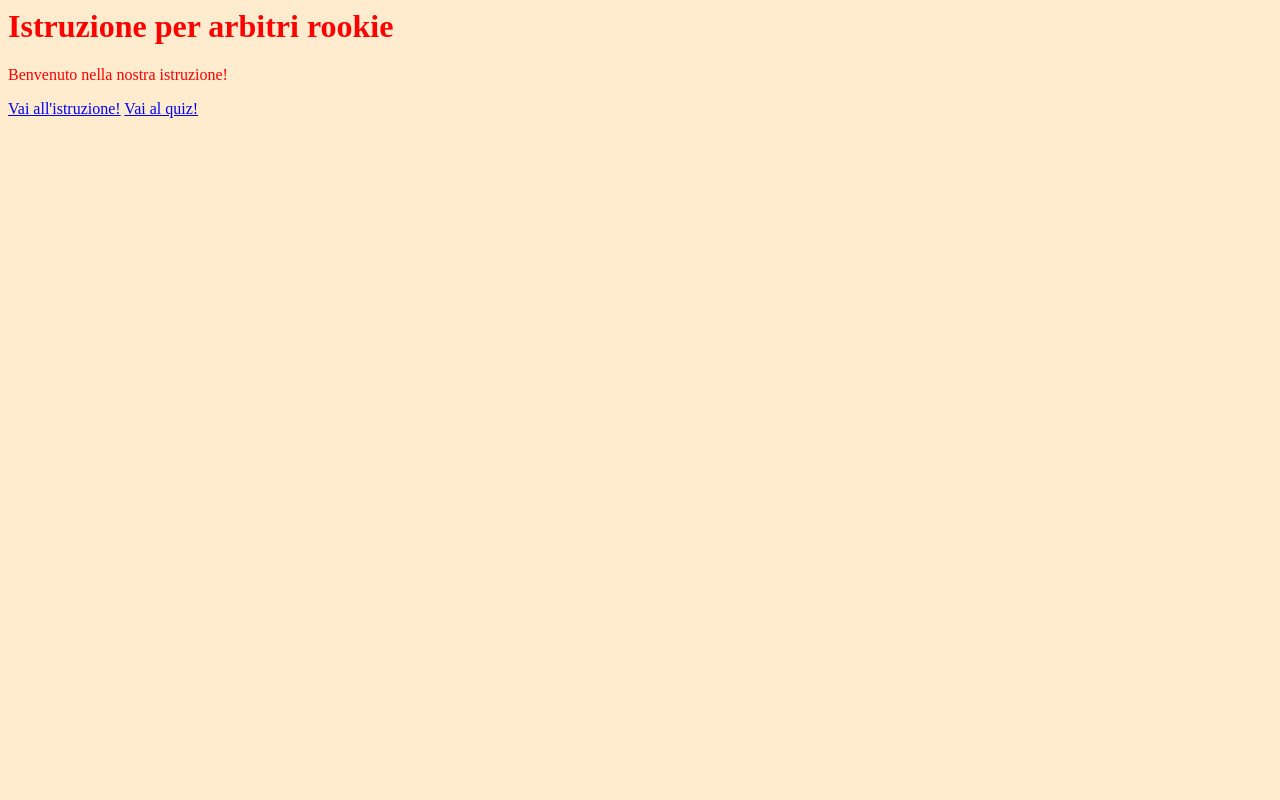
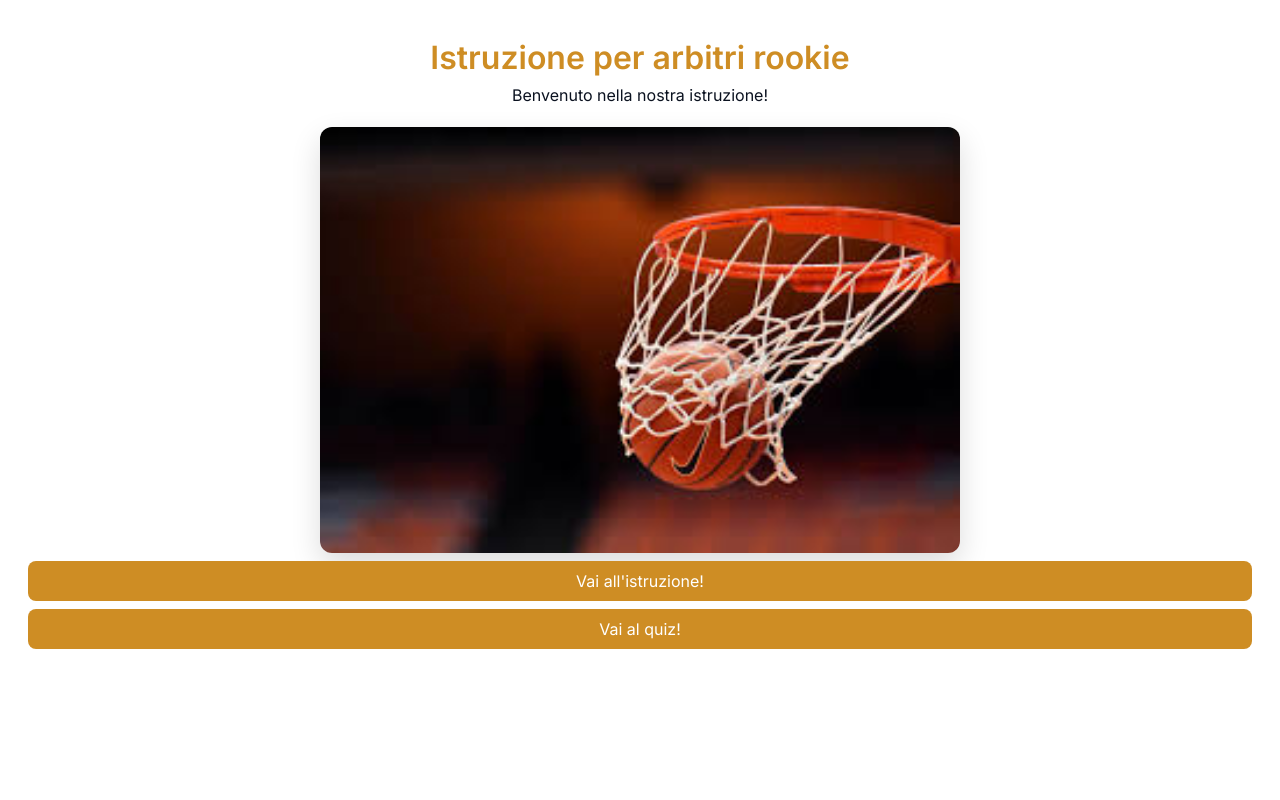
Before and after one commit to FORnit3oGPLAYer/progetto_finale, a Flask app: page / in a window 1280 px wide. Run offline with Flask 3, Linux system fonts and the light colour scheme.

Commit message:
FINITO UFFICILAMENTE TUTTO

```diff
--- a/main.py
+++ b/main.py
@@ -7,14 +7,11 @@ def home_page():
 
 @app.route('/sezione1')
 def sezione1():
-    return render_template('first.html')
+    return render_template('instruction.html')
 
 @app.route('/sezione2')
 def sezione2():
-    return render_template('second.html')
-
-
-
+    return render_template('quiz.html')
 
 
 
--- a/static/css/homepage.css
+++ b/static/css/homepage.css
@@ -1,4 +1,75 @@
-body {
-    background-color: blanchedalmond;
-    color: red;
+/* Minimal, centrato e coerente con le altre pagine */
+@import url('https://fonts.googleapis.com/css2?family=Inter:wght@400;600&display=swap');
+
+:root{
+  --bg:#ffffff;
+  --accent:#ce8d24;
+  --text:#0b1220;
+  --muted:#555;
 }
+
+*{box-sizing:border-box}
+body{
+  margin:0;
+  font-family:Inter,system-ui,Arial,sans-serif;
+  background:var(--bg);
+  color:var(--text);
+  padding:28px;
+}
+
+
+body > h1,
+body > p,
+body > a,
+.hero-img{
+  display:block;
+  margin-left:auto;
+  margin-right:auto;
+  text-align:center;
+}
+
+
+h1{
+  font-size:2rem;
+  margin:10px 0 8px;
+  color:var(--accent);
+  font-weight:600;
+}
+
+
+p{color:var#000000;max-width:800px;margin:0 auto 16px;font-size:1rem}
+
+
+a{
+  display:inline-block;
+  margin:8px 6px;
+  padding:10px 14px;
+  border-radius:8px;
+  text-decoration:none;
+  color:#fff;
+  background:var(--accent);
+}
+
+
+.hero-img{
+  margin-top:22px;
+  width:100%;
+  max-width:640px;
+  border-radius:12px;
+  box-shadow:0 12px 30px rgba(0,0,0,0.14);
+  object-fit:cover;
+}
+
+
+@media (max-width:520px){
+  h1{font-size:1.4rem}
+  .hero-img{
+  margin-top:22px;
+  width:100%;
+  max-width:640px;
+  border-radius:12px;
+  box-shadow:0 12px 30px rgba(0,0,0,0.14);
+  object-fit:cover;
+  border:2px solid #000;
+}
+}
--- a/templates/homepage.html
+++ b/templates/homepage.html
@@ -8,6 +8,7 @@
         {% block content %}
         <h1>Istruzione per arbitri rookie</h1>
         <p>Benvenuto nella nostra istruzione!</p>
+        <img src="{{ url_for('static', filename='img/immagini per quiz/basket.jpg') }}" alt="basket" class="hero-img">
         <a href="{{ url_for('sezione1') }}">Vai all'istruzione!</a>
         <a href="{{ url_for('sezione2') }}">Vai al quiz!</a>
         {% endblock %}
--- a/templates/first.html
+++ b/templates/instruction.html
@@ -2,7 +2,7 @@
 <html>
     <head>
         <title>ISTRUZIONE PER ARBITRI ROOKIE</title>
-        <link rel="stylesheet" href="{{ url_for('static', filename='css/first.css') }}">
+        <link rel="stylesheet" href="{{ url_for('static', filename='css/instruction.css') }}">
     </head>
     <body>
         <h1>ISTRUZIONE PER ARBITRI ROOKIE</h1>
--- a/templates/second.html
+++ b/templates/quiz.html
@@ -2,12 +2,12 @@
 <html>
 <head>
     <title>Quiz arbitri rookie</title>
-    <link rel="stylesheet" href="{{ url_for('static', filename='css/second.css') }}">
+    <link rel="stylesheet" href="{{ url_for('static', filename='css/quiz.css') }}">
 </head>
 <body>
     <div class="quiz-page">
         <h1>Quiz arbitri rookie</h1>
-
+        <a href="{{ url_for('home_page') }}">Torna alla homepage</a>
         <div id="quiz-card" class="quiz-card">
             <img id="quiz-image" src="" alt="Immagine quiz">
             <div id="options" class="quiz-options"></div>
```
Also changed, not shown: README.md, static/css/instruction.css (renamed from static/css/first.css), static/css/quiz.css (renamed from static/css/second.css), static/img/immagini per quiz/basket.jpg (added), static/img/signs_eng_complete.webp (added).
